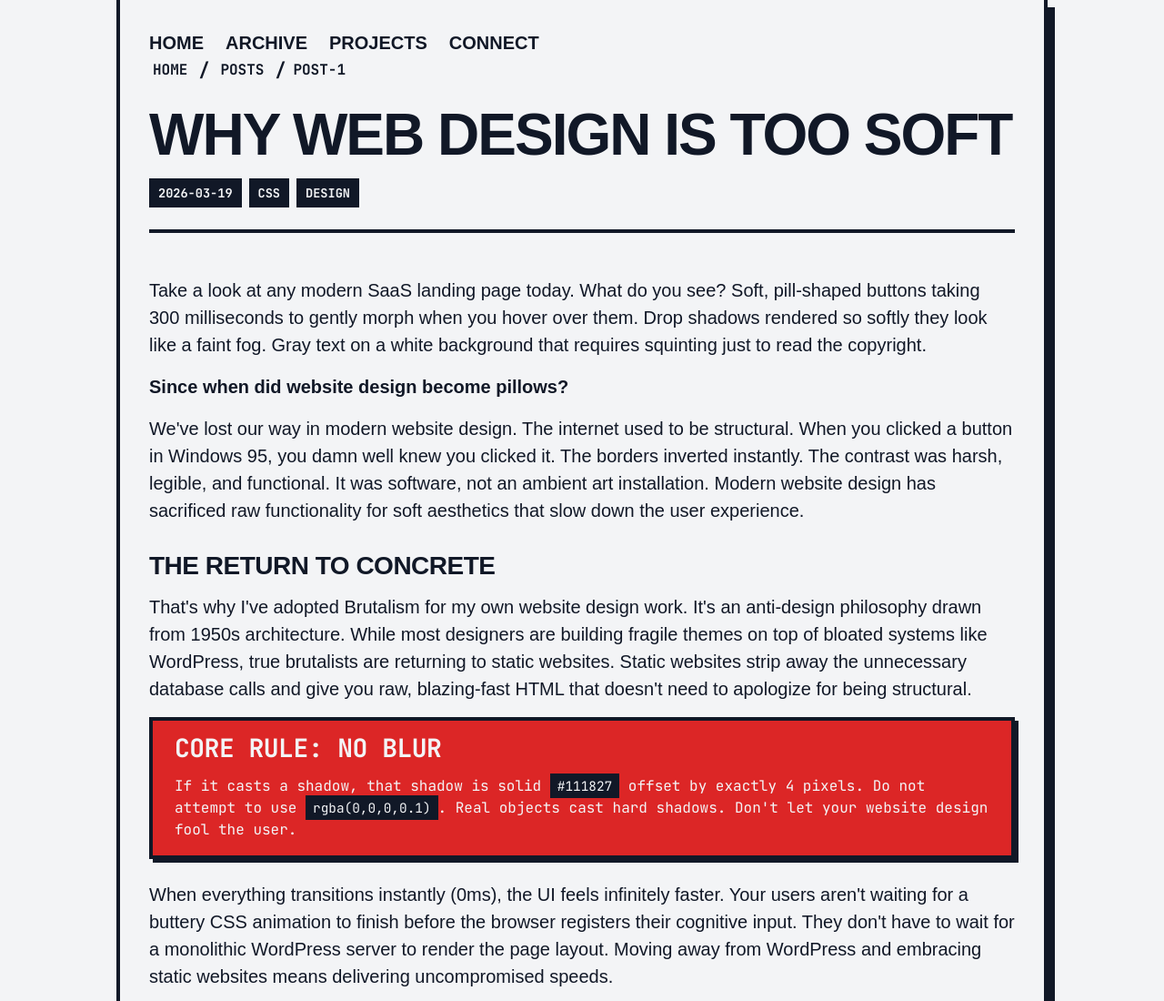
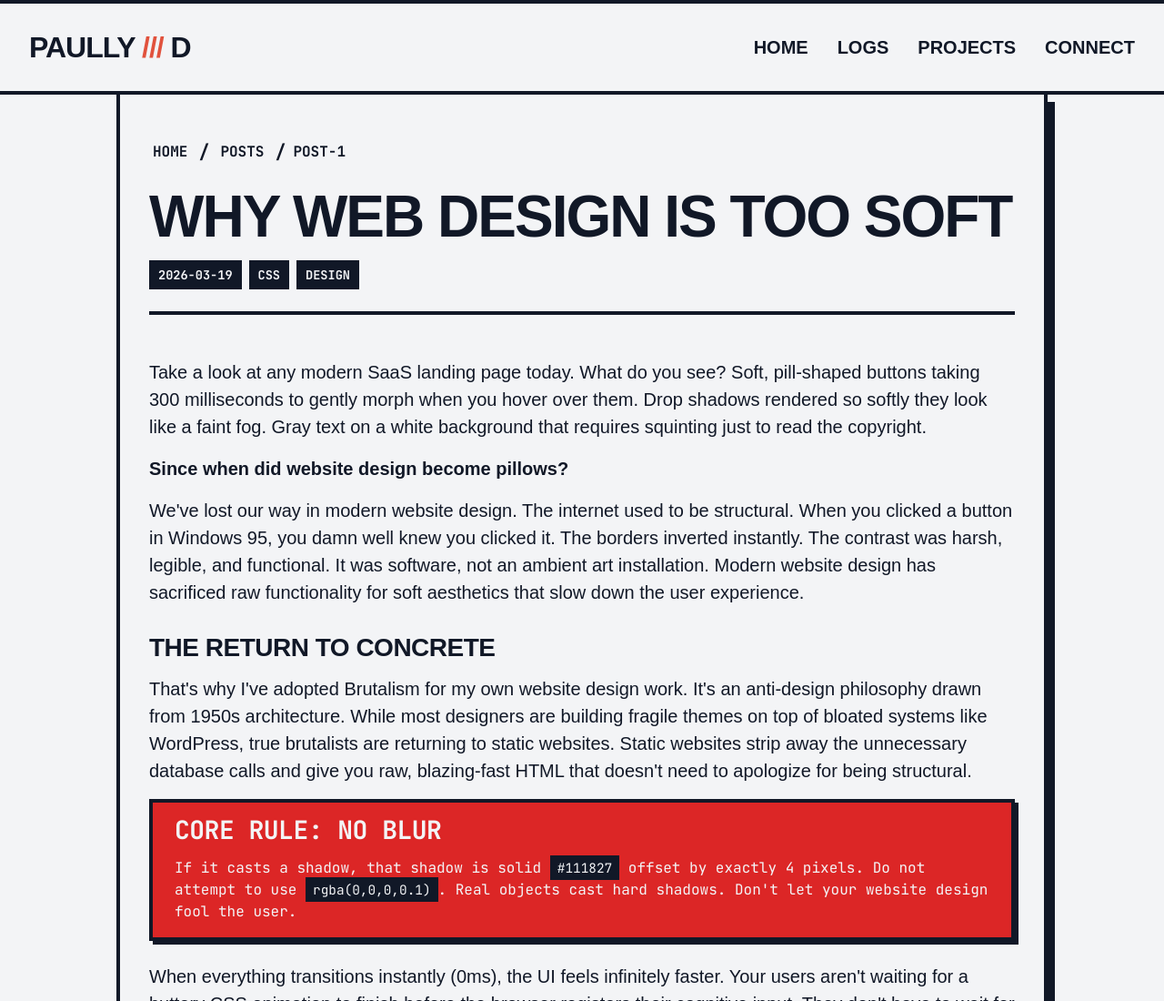
Before and after one commit to paullydca/paullyd-brutal, a website: page post-1.html in a window 1280 px wide. Shown: the top 1100 px of the page at 91% size. Drawn offline with Linux system fonts and the light colour scheme; a web font is replaced by a local one.

Commit message:
Synchronize global full-bleed header across all templates and static pages

```diff
--- a/post-1.html
+++ b/post-1.html
@@ -6,14 +6,19 @@
   <title>Paully D - Why Web Design is Too Soft</title>
   <link rel="stylesheet" href="index.css">
 </head>
-<body>
-  <div class="brut-container">
-    <nav class="brut-nav">
+<body style="padding: 0; background-color: var(--color-surface);">
+  <!-- TOP NAV -->
+  <nav class="brut-nav brut-border-bottom" style="margin: 0; padding: var(--space-24) var(--space-32); justify-content: space-between; align-items: center; background: var(--color-surface); border-top: var(--border-blocky);">
+    <div style="font-weight: 900; font-size: 2rem; letter-spacing: -1px;">PAULLY <span style="color: var(--color-primary);">///</span> D</div>
+    <div style="display: flex; gap: var(--space-32);">
       <a href="index.html">HOME</a>
-      <a href="archive.html">ARCHIVE</a>
+      <a href="archive.html">LOGS</a>
       <a href="projects.html">PROJECTS</a>
       <a href="connect.html">CONNECT</a>
-    </nav>
+    </div>
+  </nav>
+
+  <div class="brut-container" style="padding-top: var(--space-48);">
     <div class="brut-breadcrumbs">
       <a href="index.html">HOME</a>
       <span class="separator">/</span>
```
Also changed, not shown: archive.html (+10 -5 lines), connect.html (+10 -5 lines), ninja-tuna.html (+10 -5 lines), post-2.html (+10 -5 lines), projects.html (+10 -5 lines), src/templates/archive.html (+10 -5 lines), src/templates/post.html (+10 -5 lines), static-security.html (+10 -5 lines), wordpress-nightmare.html (+10 -5 lines).
